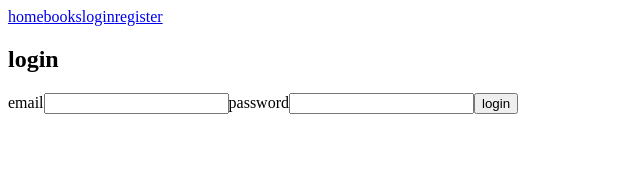
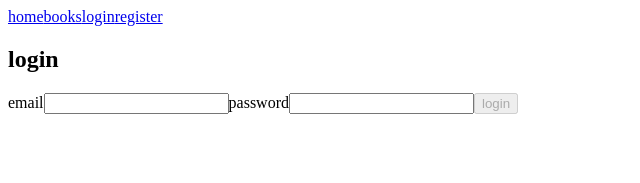
Before and after one commit to Slap-a-tha-Bass/final_exam, a React app: page /login in a window 1280 px wide. Shown: the top 183 px of the page, without its empty margins (0-640 px from the left). Built offline with nearby package versions, Linux system fonts and the light colour scheme.

Commit message:
disabled all buttons on forms until required fields are filled, working on sweet alerts deny, having issue cancelling a deletion / edit

```diff
--- a/package.json
+++ b/package.json
@@ -40,6 +40,7 @@
     "sass": "^1.41.1",
     "sass-loader": "^12.1.0",
     "style-loader": "^3.2.1",
+    "sweetalert2": "^11.1.7",
     "ts-loader": "^9.2.5",
     "typescript": "^4.4.3",
     "uuid": "^8.3.2",
--- a/src/client/components/BookCard.tsx
+++ b/src/client/components/BookCard.tsx
@@ -1,12 +1,18 @@
 import React from 'react';
 import { Link, useHistory } from 'react-router-dom';
+import Swal from 'sweetalert2';
 import { Books } from '../../../types';
 import { apiService } from '../utils/api-service';
 
 const BookCard = ({ title, author, price, id, categoryid, isPreview }: Books) => {
     const history = useHistory();
     const handleDelete = (e: React.MouseEvent<HTMLButtonElement>) => {
-        if(confirm(`Are you sure you want to delete?`)){
+        if (Swal.fire({
+            title: 'Deletion',
+            icon: 'warning',
+            text: `Are you sure you want to delete ${title} by ${author}?`,
+            confirmButtonText: 'Yes I am sure!'
+        })) {
             apiService(`/api/books/${id}`, 'DELETE', { title, author, price, categoryid })
                 .then(data => {
                     history.push('/books');
--- a/src/client/views/EditDetails.tsx
+++ b/src/client/views/EditDetails.tsx
@@ -5,6 +5,7 @@ import { Categories } from '../../../types';
 import RootLayout from '../components/RootLayout';
 import { useForm } from '../hooks/useForm';
 import { apiService } from '../utils/api-service';
+import Swal from 'sweetalert2';
 
 const EditDetails = () => {
     const { id } = useParams<{ id: string }>();
@@ -25,10 +26,17 @@ const EditDetails = () => {
 
     const handleEdit = (e: React.MouseEvent<HTMLButtonElement>) => {
         e.preventDefault();
-        apiService(`/api/books/${id}`, 'PUT', { title: values.title, author: values.author, price: values.price, categoryid: values.categoryid })
-            .then(data => {
-                history.push('/books')
-            })
+        if (Swal.fire({
+            title: 'Confirmation',
+            icon: 'question',
+            text: `Are you sure you want to edit ${values.title} by ${values.author}?`,
+            confirmButtonText: 'Yes I am sure!'
+        })) {
+            apiService(`/api/books/${id}`, 'PUT', { title: values.title, author: values.author, price: values.price, categoryid: values.categoryid })
+                .then(data => {
+                    history.push('/books')
+                })
+        }
     }
     return (
         <RootLayout>
--- a/src/client/views/Login.tsx
+++ b/src/client/views/Login.tsx
@@ -14,6 +14,10 @@ const Login = () => {
                 localStorage.setItem('token', token),
                     history.push('/profile')
             })
+    }
+    let disabledBtn = true;
+    if (values.email && values.password) {
+        disabledBtn = false;
     }
     return (
         <RootLayout>
@@ -33,7 +37,7 @@ const Login = () => {
                     onChange={handleChanges}
                     type="password"
                     className="form-control" />
-                <button onClick={handleLogin} className="btn btn-info border rounded-pill mt-2">login</button>
+                <button onClick={handleLogin} disabled={disabledBtn} className="btn btn-info border rounded-pill mt-2">login</button>
             </form>
         </RootLayout>
     )
--- a/src/client/views/Register.tsx
+++ b/src/client/views/Register.tsx
@@ -14,6 +14,10 @@ const Register = () => {
                 localStorage.setItem('token', token.token),
                     history.push('/profile')
             })
+    }
+    let disabledBtn = true;
+    if (values.email && values.password && values.name) {
+        disabledBtn = false;
     }
     return (
         <RootLayout>
@@ -40,7 +44,7 @@ const Register = () => {
                     onChange={handleChanges}
                     type="password"
                     className="form-control" />
-                <button onClick={handleRegister} className="btn btn-info border rounded-pill mt-2">login</button>
+                <button onClick={handleRegister} disabled={disabledBtn} className="btn btn-info border rounded-pill mt-2">login</button>
             </form>
         </RootLayout>
     )
```
Also changed, not shown: 1 other file (tests, documents, lock files or other folders).
